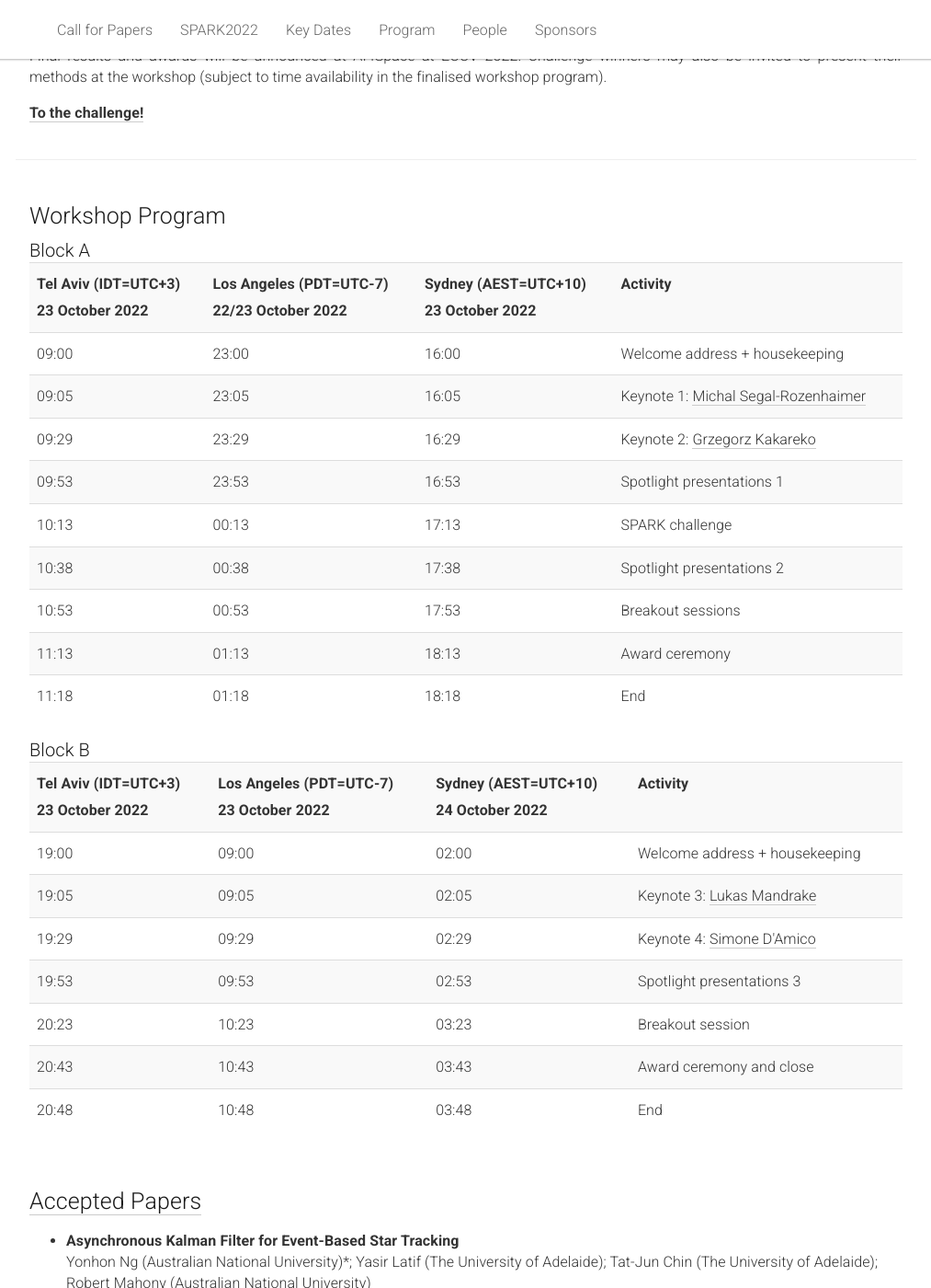
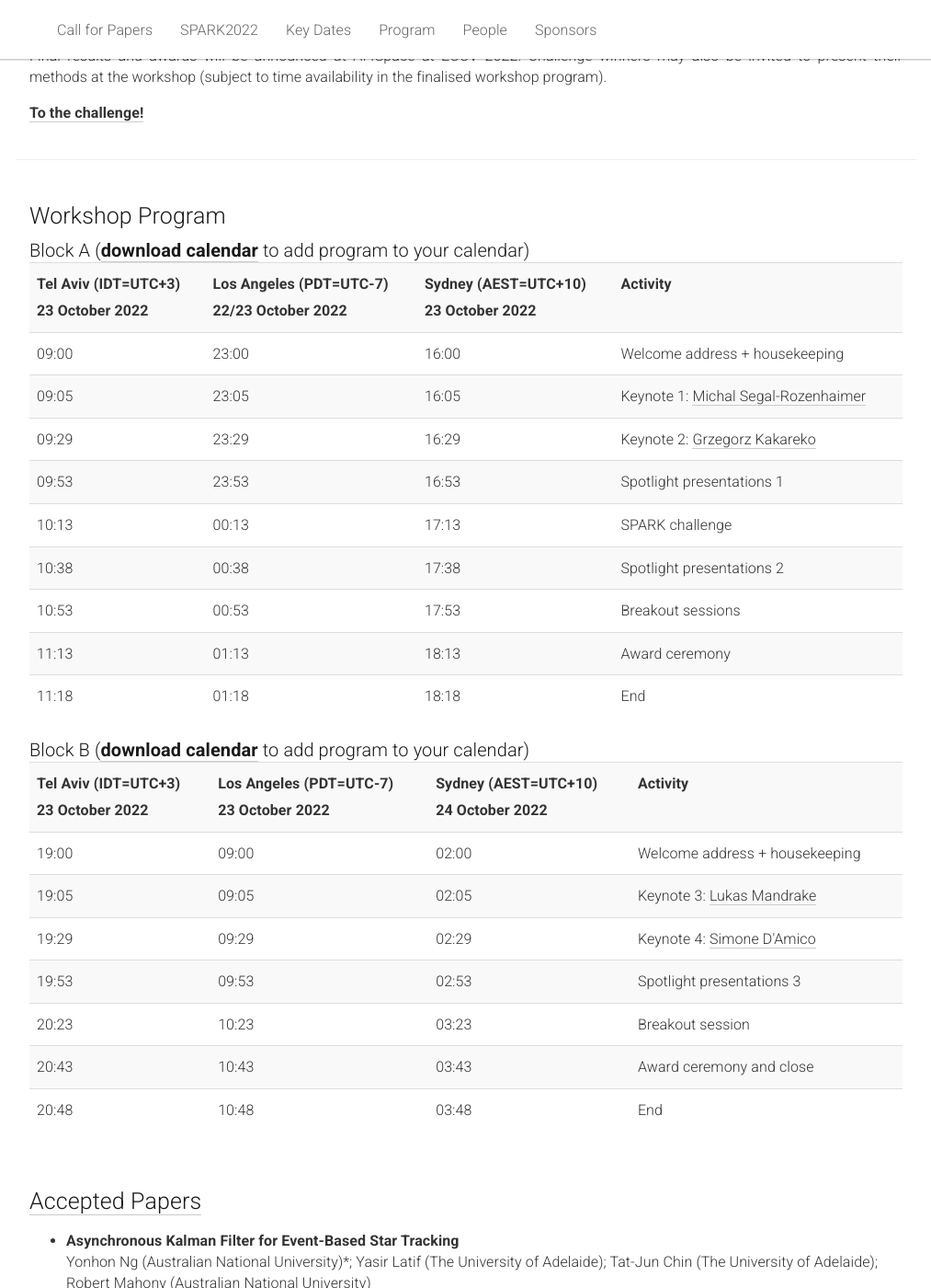
Before and after one commit to AIforSpace/2024, a Jekyll site: the page built from _pages/home.md, in a window 1280 px wide and 1400 px high, scrolled down 920 px. Shown: the whole window at 92% size, without its empty margins (133-1146 px from the left). Built offline with Jekyll 4.4.1, drawn with Linux system fonts in a browser that asks for light colours; some of the changed lines change nothing that is shown.

Commit message:
Added ics calendars to download

```diff
--- a/_pages/home.md
+++ b/_pages/home.md
@@ -93,8 +93,8 @@ acknowledgements: ""
 
 <div class="row">
   <div class="col-xs-12">
-    <h3>Block A</h3>
-    <!-- <h3>Block A (<a href="/2022/static/my.ics" download><b>download calendar</b></a> to add program to your calendar)</h3> -->
+    <!-- <h3>Block A</h3> -->
+    <h3>Block A (<a href="/2022/static/AI4SpaceProgramBlockA.ics" download><b>download calendar</b></a> to add program to your calendar)</h3>
     <table class="table table-striped">
       <tbody>
         <tr>
@@ -164,8 +164,8 @@ acknowledgements: ""
 
 <div class="row">
   <div class="col-xs-12">
-    <h3>Block B</h3>
-    <!-- <h3>Block B (<a href="/2022/static/AI4Space Program (Block B).ics" download><b>download calendar</b></a> to add program to your calendar)</h3> -->
+    <!-- <h3>Block B</h3> -->
+    <h3>Block B (<a href="/2022/static/AI4SpaceProgramBlockB.ics" download><b>download calendar</b></a> to add program to your calendar)</h3>
     <table class="table table-striped">
       <tbody>
         <tr>
```
Also changed, not shown: 5 other files.
